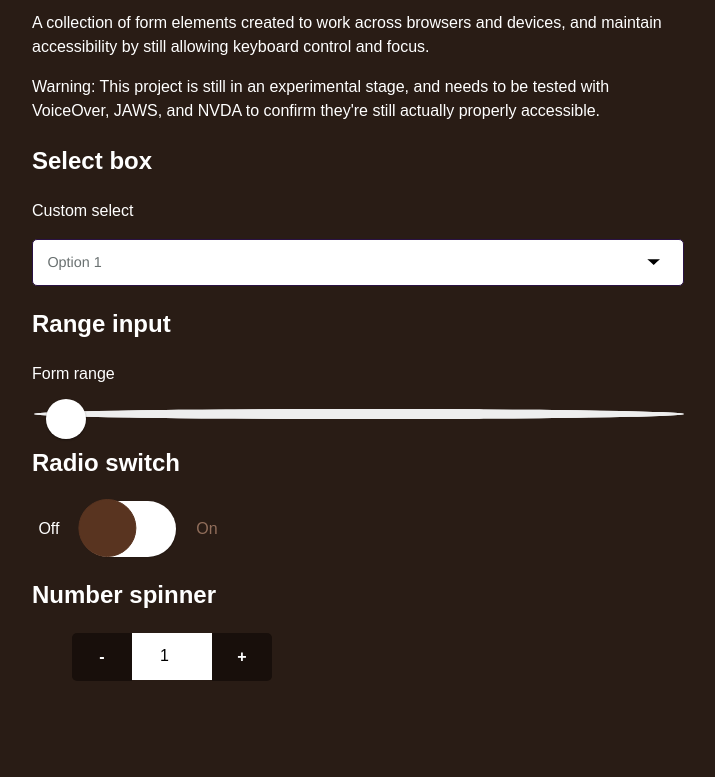
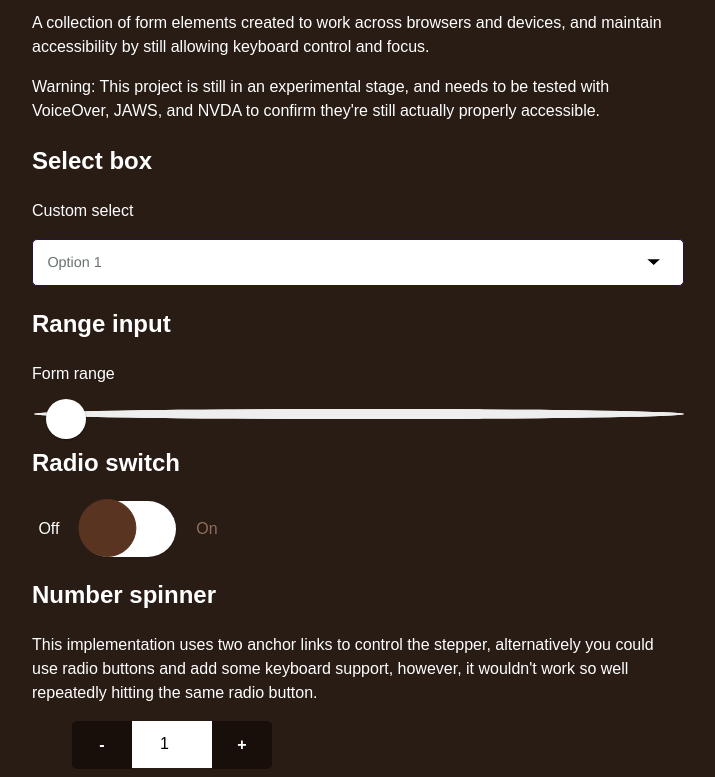
Before and after one commit to chriswrightdesign/customforms, a website: page index.html in a window 1280 px wide. Shown: the part 106-883 px from the top of the page, without its empty margins (283-998 px from the left). Before the commit the page ends 800 px from the top, so only its background shows below. Drawn offline with Linux system fonts and the light colour scheme.

Commit message:
Added: explanation

```diff
--- a/index.html
+++ b/index.html
@@ -78,6 +78,8 @@
 
 			<h2>Number spinner</h2>
 
+			<p>This implementation uses two anchor links to control the stepper, alternatively you could use radio buttons and add some keyboard support, however, it wouldn't work so well repeatedly hitting the same radio button.</p>
+
 			<form id="number-spinner-horizontal">
 				<div class="spinner-horizontal">
 					<ul class="spinner-horizontal-list">
```
